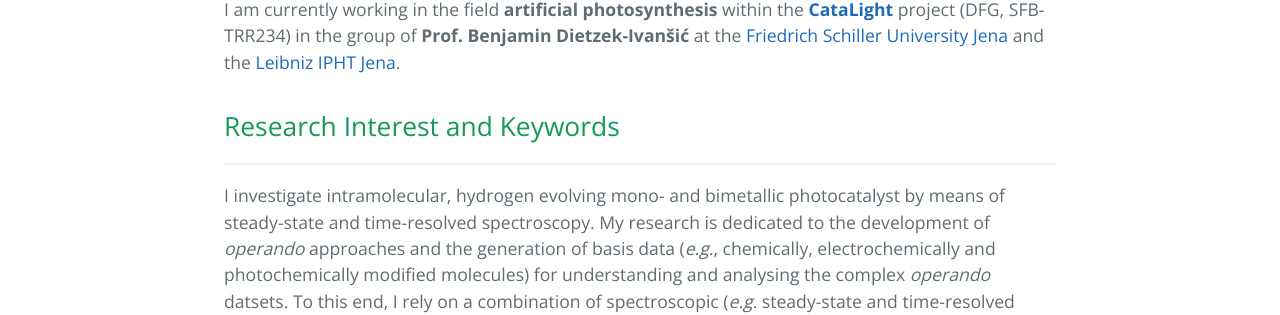
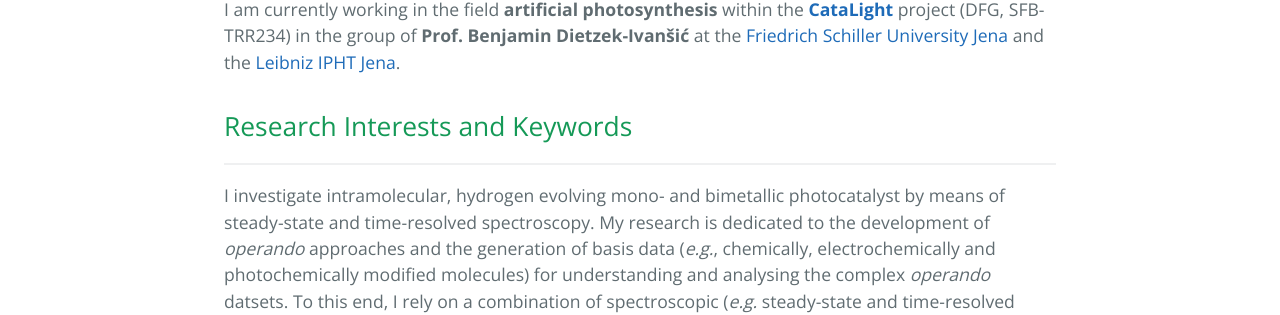
Before and after one commit to carolin-m/carolin-m.github.io, a Jekyll site: the page built from now.md, in a window 1280 px wide. Shown: the part 500-815 px from the top of the page. Built offline with Jekyll 4.4.1, drawn with Linux system fonts in a browser that asks for light colours.

Commit message:
Update now.md

```diff
--- a/now.md
+++ b/now.md
@@ -14,7 +14,7 @@ ________________
 I am currently working in the field **artificial photosynthesis** within the [**CataLight**](https://www.catalight.eu/) project (DFG, SFB-TRR234) in the group of **Prof. Benjamin Dietzek-Ivanšić** at the [Friedrich Schiller University Jena](https://www.ipc.uni-jena.de/en/AGDietzek) and the [Leibniz IPHT Jena](https://www.leibniz-ipht.de/en/departments/functional-interfaces/work-groups/photophysics-and-photochemistry-of-functional-interfaces/).
 
 
-## Research Interest and Keywords <br>
+## Research Interests and Keywords <br>
 ________________
 {: style="text-align: justify" }
 I investigate intramolecular, hydrogen evolving mono- and bimetallic photocatalyst by means of steady-state and time-resolved spectroscopy. My research is dedicated to the development of *operando* approaches and the generation of basis data (*e.g.*, chemically, electrochemically and photochemically modified molecules) for understanding and analysing the complex *operando* datsets. To this end, I rely on a combination of spectroscopic (*e.g.* steady-state and time-resolved spectroscopy and spectro-electrochemistry) and quantum chemical methods (*e.g.*, TD-DFT predictions of state specific ground and excited state properties).
```
